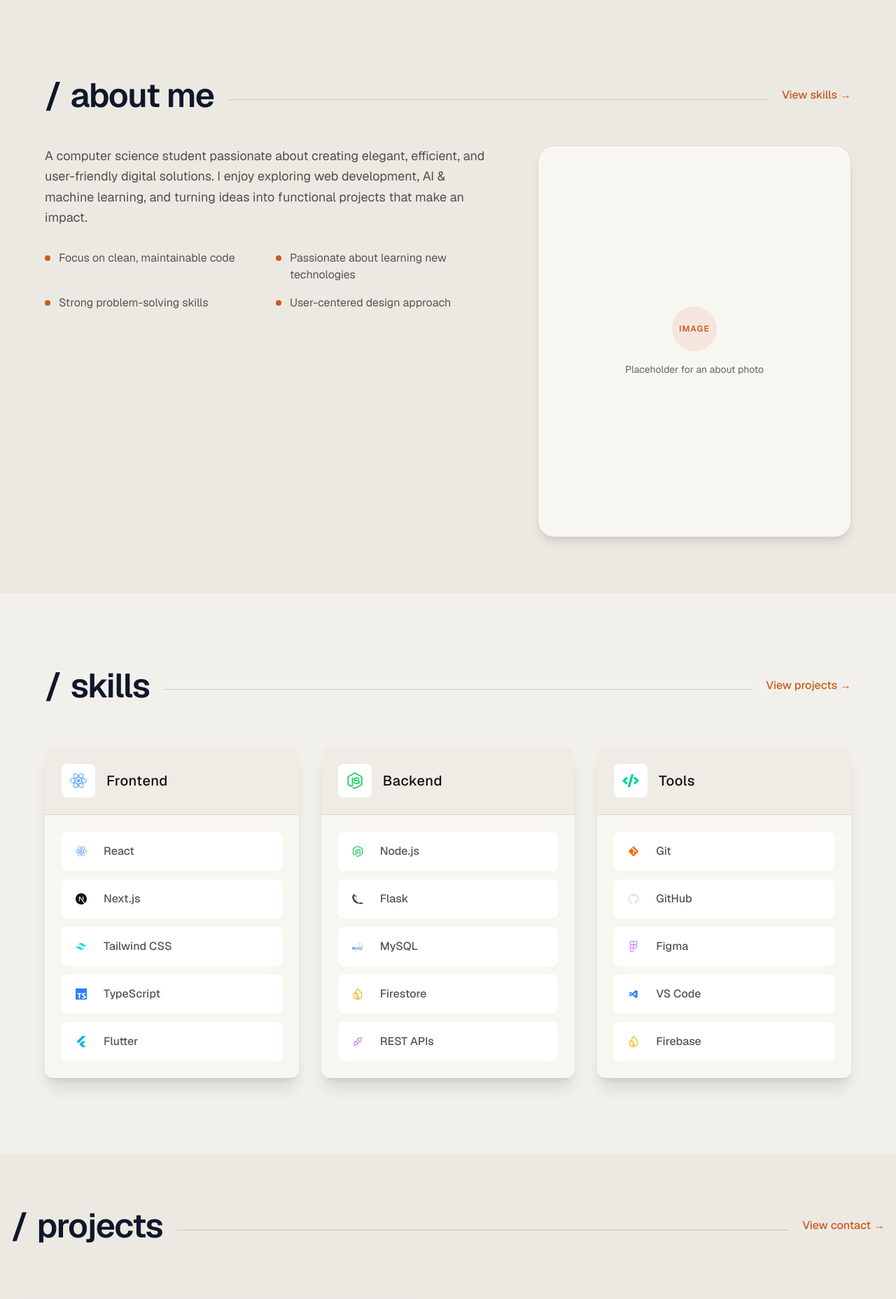
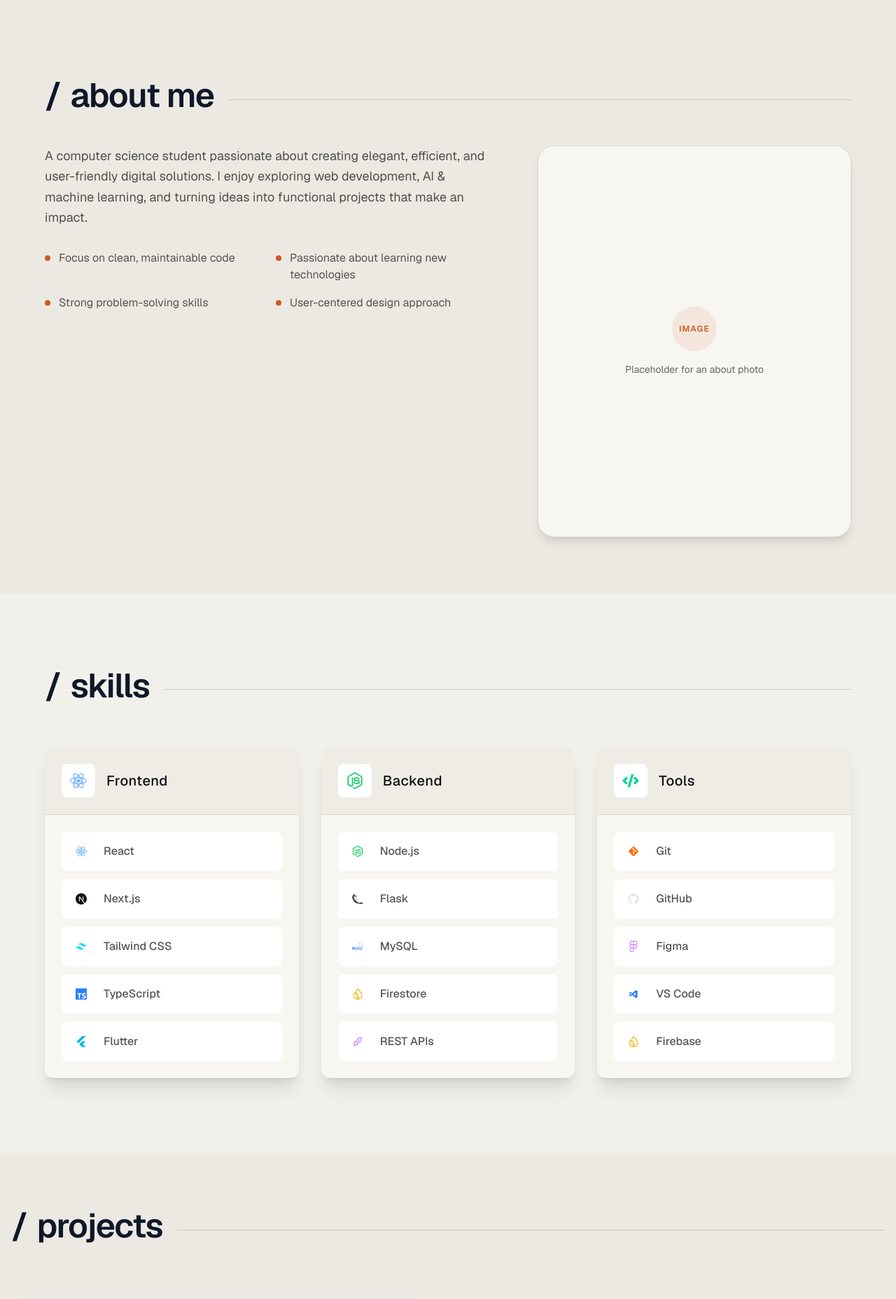
Before and after one commit to fyodorrrrr/portfolio, a Next.js app: page / in a window 1280 px wide. Shown: the part 800-2657 px from the top of the page at 70% size. Built offline with nearby package versions, Linux system fonts and the light colour scheme.

Commit message:
redesign: section headers

```diff
--- a/src/components/About.jsx
+++ b/src/components/About.jsx
@@ -13,13 +13,6 @@
           </div>
 
           <div className="h-px flex-1 bg-black/15 mt-2 sm:mt-3" />
-
-          <a
-            href="#skills"
-            className="shrink-0 text-sm sm:text-base font-medium text-[#cc5a1f] transition hover:opacity-75"
-          >
-            View skills →
-          </a>
         </div>
 
         {/* Content Container */}
--- a/src/components/Contact.jsx
+++ b/src/components/Contact.jsx
@@ -8,18 +8,11 @@
           <div className="flex items-center gap-3 shrink-0">
             <span className="text-4xl sm:text-5xl font-semibold leading-none text-[#0f172a] font-heading">/</span>
             <h2 className="text-3xl sm:text-4xl md:text-5xl font-semibold tracking-tight leading-none text-[#0f172a] font-heading">
-              Contact
+              contact me
             </h2>
           </div>
 
           <div className="h-px flex-1 bg-black/15 mt-2 sm:mt-3" />
-
-          <a
-            href="#home"
-            className="shrink-0 text-sm sm:text-base font-medium text-[#cc5a1f] transition hover:opacity-75"
-          >
-            Back to top →
-          </a>
         </div>
 
         <div className="text-center mb-16">
--- a/src/components/Footer.jsx
+++ b/src/components/Footer.jsx
@@ -10,13 +10,13 @@
         </div>
         {/* Social Links */}
         <div className="flex gap-5">
-          <a href="https://github.com/joseusername" target="_blank" rel="noreferrer"
+          <a href="https://github.com/fyodorrrrr" target="_blank" rel="noreferrer"
             className="hover:text-[#cc5a1f] transition-colors duration-200" aria-label="GitHub">
             <svg className="w-6 h-6" fill="currentColor" viewBox="0 0 24 24">
               <path d="M12 2C6.477 2 2 6.484 2 12.012c0 4.418 2.867 8.167 6.839 9.489.5.092.682-.217.682-.483 0-.237-.009-.868-.014-1.703-2.782.605-3.369-1.342-3.369-1.342-.454-1.155-1.11-1.463-1.11-1.463-.908-.62.069-.608.069-.608 1.004.07 1.532 1.032 1.532 1.032.892 1.529 2.341 1.088 2.91.833.091-.646.35-1.088.636-1.339-2.221-.253-4.555-1.113-4.555-4.951 0-1.093.39-1.988 1.029-2.688-.103-.254-.446-1.274.098-2.656 0 0 .84-.27 2.75 1.025A9.564 9.564 0 0112 6.844c.85.004 1.705.115 2.504.338 1.909-1.295 2.748-1.025 2.748-1.025.546 1.382.202 2.402.1 2.656.64.7 1.028 1.595 1.028 2.688 0 3.847-2.337 4.695-4.566 4.944.359.309.678.92.678 1.855 0 1.338-.012 2.419-.012 2.747 0 .268.18.579.688.481C19.135 20.175 22 16.426 22 12.012 22 6.484 17.523 2 12 2z"/>
             </svg>
           </a>
-          <a href="https://linkedin.com/in/joseusername" target="_blank" rel="noreferrer"
+          <a href="https://www.linkedin.com/in/jose-aquino-a16884382/" target="_blank" rel="noreferrer"
             className="hover:text-[#cc5a1f] transition-colors duration-200" aria-label="LinkedIn">
             <svg className="w-6 h-6" fill="currentColor" viewBox="0 0 24 24">
               <path d="M19 0h-14c-2.761 0-5 2.239-5 5v14c0 2.761 2.239 5 5 5h14c2.761 0 5-2.239 5-5v-14c0-2.761-2.239-5-5-5zm-11 19h-3v-10h3v10zm-1.5-11.268c-.966 0-1.75-.784-1.75-1.75s.784-1.75 1.75-1.75 1.75.784 1.75 1.75-.784 1.75-1.75 1.75zm13.5 11.268h-3v-5.604c0-1.337-.026-3.063-1.867-3.063-1.868 0-2.154 1.459-2.154 2.967v5.7h-3v-10h2.881v1.367h.041c.401-.761 1.381-1.563 2.845-1.563 3.043 0 3.604 2.004 3.604 4.609v5.587z"/>
--- a/src/components/Projects.jsx
+++ b/src/components/Projects.jsx
@@ -37,12 +37,6 @@
 
           <div className="h-px flex-1 bg-black/15 mt-2 sm:mt-3" />
 
-          <a
-            href="#contact"
-            className="shrink-0 text-sm sm:text-base font-medium text-[#cc5a1f] transition hover:opacity-75"
-          >
-            View contact →
-          </a>
         </div>
 
         {/* Projects Grid */}
--- a/src/components/Skills.jsx
+++ b/src/components/Skills.jsx
@@ -56,12 +56,6 @@
 
           <div className="h-px flex-1 bg-black/15 mt-2 sm:mt-3" />
 
-          <a
-            href="#projects"
-            className="shrink-0 text-sm sm:text-base font-medium text-[#cc5a1f] transition hover:opacity-75"
-          >
-            View projects →
-          </a>
         </div>
 
         {/* Skills Grid with cards and icons */}
```
